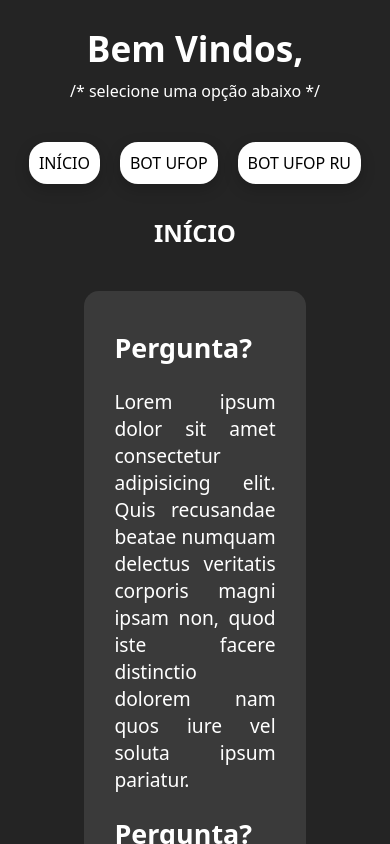
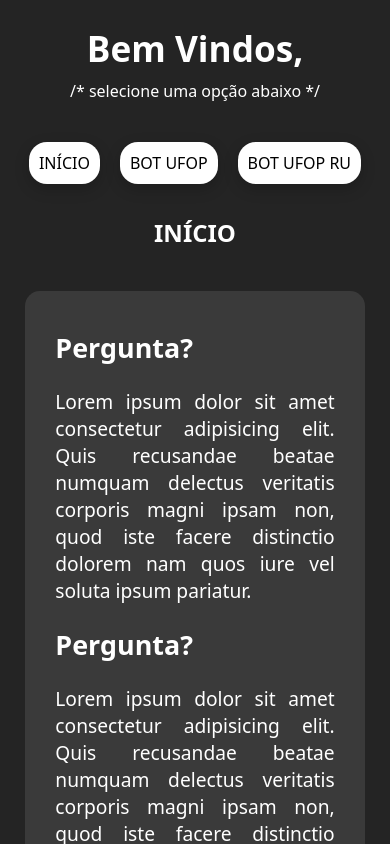
Before and after one commit to diogoleite87/LandingPage-BotUfop, a React (Vite) app: page / in a window 390 px wide. Shown: the top 844 px of the page. Built offline with nearby package versions, Linux system fonts and the light colour scheme.

Commit message:
style: container fit mobile

```diff
--- a/src/components/Container/style.css
+++ b/src/components/Container/style.css
@@ -34,3 +34,10 @@
 .text p {
   font-size: 1em;
 }
+
+@media (max-width: 999px) {
+  .container {
+    -webkit-margin-start: 3vh;
+    -webkit-margin-end: 3vh;
+  }
+}
```
Lines whose indentation alone changed are shown as unchanged.
